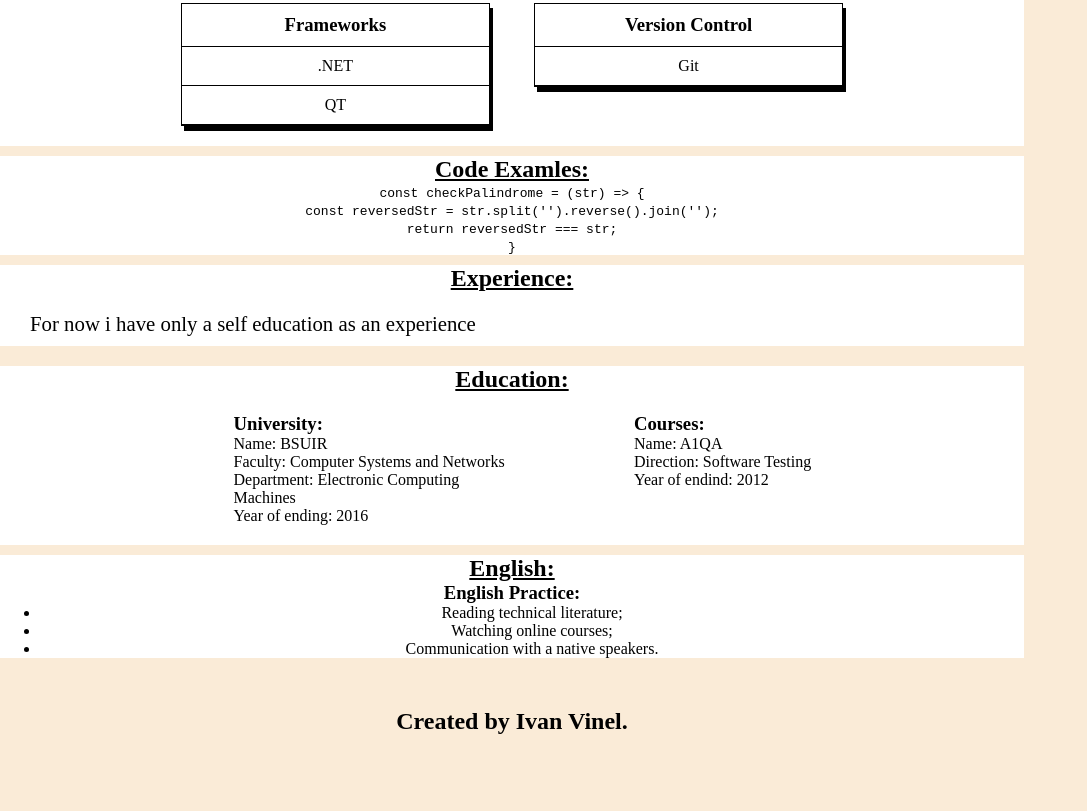
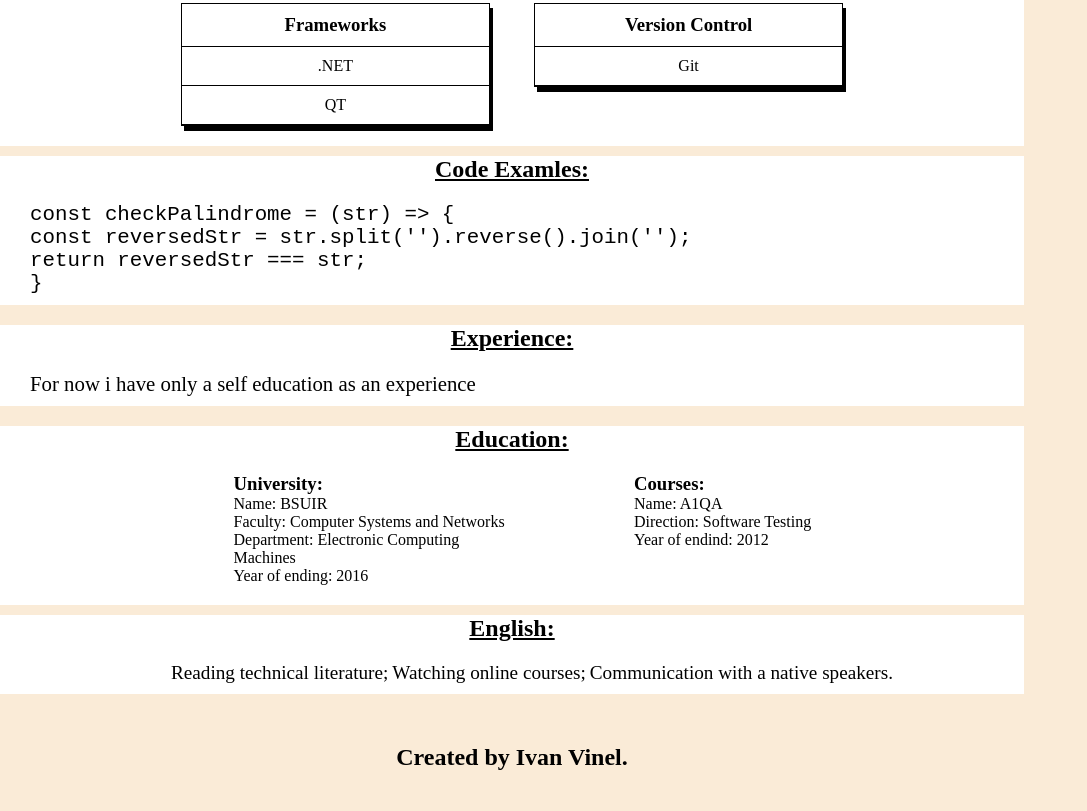
Before and after one commit to IvanVinel/rsschool-cv, a plain HTML site: page index.html in a window 1280 px wide. Shown: the part 1098-1909 px from the top of the page, without its empty margins (0-1087 px from the left). Before the commit the page ends 1873 px from the top, so only its background shows below. Drawn offline with Linux system fonts and the light colour scheme.

Commit message:
feat: add styles for code examle and enlish sections

```diff
--- a/index.html
+++ b/index.html
@@ -102,7 +102,6 @@
         <section id="english">
             <h2><u>English:</u></h2>
             <div>
-                <h3>English Practice:</h3>
                 <ul>
                     <li>Reading technical literature;</li>
                     <li>Watching online courses;</li>
--- a/style.css
+++ b/style.css
@@ -6,6 +6,7 @@ body {
     background-color: antiquewhite;
     max-width: 1024px;
 }
+
 
 header {
     position: fixed;
@@ -133,3 +134,19 @@ footer h2 {
     font-size: 1rem;
 
 }
+
+#codeex code {
+    display: flex;
+    padding: 0 0 10px 10px;
+    justify-content: flex-start;
+    text-align: left;
+    margin: 20px;
+    font-size: 1.3rem;
+}
+
+#english li {
+    display: inline-block;
+    text-align: left;
+    padding: 20px 0 10px 0;
+    font-size: 1.2rem;
+}
```
